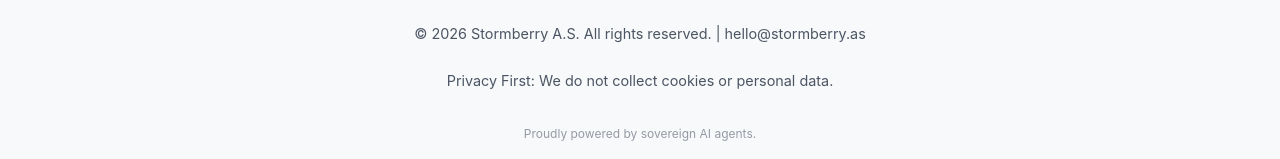
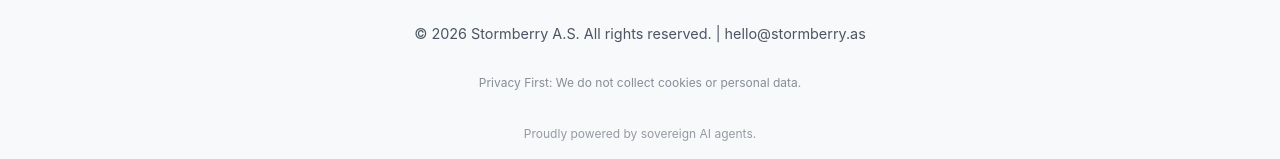
Before and after one commit to StormberryAS/website, a React (Vite) app: page / in a window 1280 px wide. Shown: the part 4915-5074 px from the top of the page. Built offline with nearby package versions, Linux system fonts and the light colour scheme; a web font is replaced by a local one.

Commit message:
feat: add privacy/cookie policy disclaimer to footer

```diff
--- a/src/components/Footer.css
+++ b/src/components/Footer.css
@@ -84,6 +84,13 @@
   opacity: 0.7;
 }
 
+.privacy-notice {
+  margin-top: 0.25rem;
+  font-size: 0.75rem;
+  color: var(--text-muted);
+  opacity: 0.8;
+}
+
 @media (max-width: 768px) {
   .footer-content {
     flex-direction: column;
```
